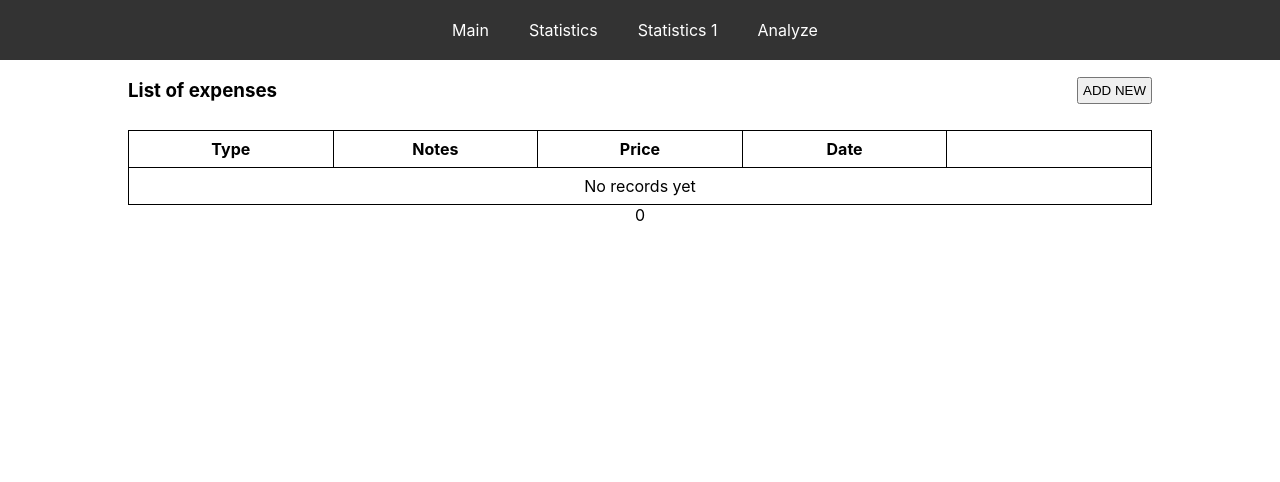
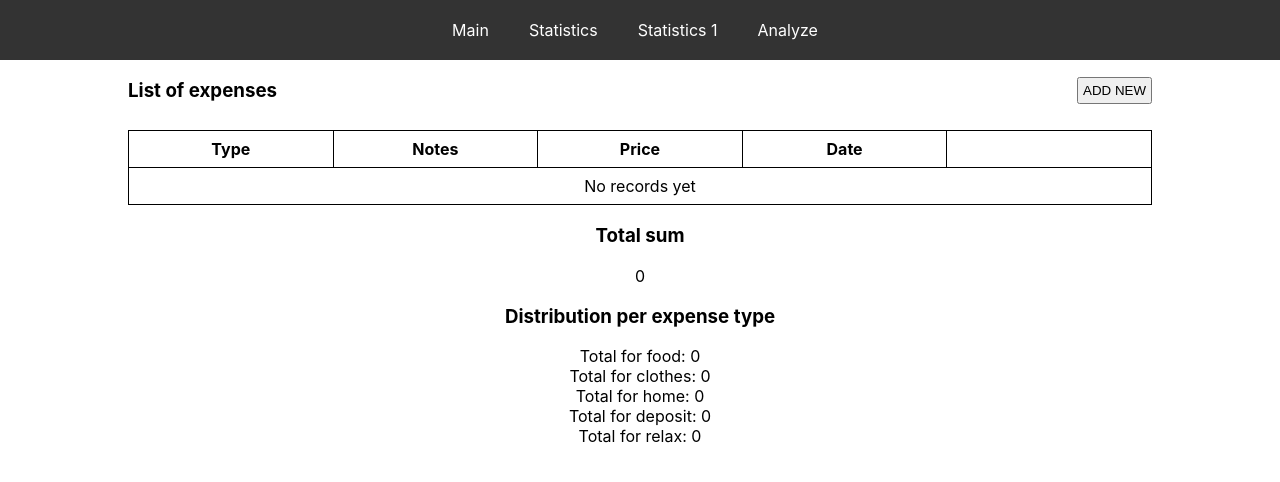
Before and after one commit to t-anpilov/expenses, a React (Create React App) app: page / in a window 1280 px wide. Shown: the top 482 px of the page. Built offline with nearby package versions, Linux system fonts and the light colour scheme.

Commit message:
added distribution per type for all expenses

```diff
--- a/src/components/List.tsx
+++ b/src/components/List.tsx
@@ -1,7 +1,6 @@
 import React, { useState } from 'react';
 import { useAppSelector } from '../store/store';
 import { SingleArticle } from './SingleArticle';
-//import { Statistics } from './Statistic';
 import { Add } from './Add';
 
 
--- a/src/components/Statistic.tsx
+++ b/src/components/Statistic.tsx
@@ -1,9 +1,12 @@
 import React from 'react';
 import { useAppSelector } from '../store/store';
+import { expenseTypes } from './Add';
 
 export const Statistics = () => {
 
     const articles = useAppSelector(state => state.article.articles);
+
+    const typeValues = Object.keys(expenseTypes).map(key => expenseTypes[key as keyof typeof expenseTypes]);
 
     const expensesTotal = () => {
         let sum: number = 0;
@@ -15,7 +18,45 @@ export const Statistics = () => {
         return sum;
     };
 
+    const expenseByType = (type: expenseTypes) => {
+        let sum: number = 0;
+        if (articles) {
+            sum = articles.reduce((total, item) => {
+                if (type === item.type) {
+                    return total + item.cost;
+                } else {
+                    return total
+                }
+            }, 0);
+        }
+        return (
+            <div key={type}>
+                <span>Total for {type}: </span>
+                <span> {sum} </span>
+            </div>
+        )
+    };
+
+    const distributeByType = () => {
+        let childNodes = [];
+        for (const type of typeValues) {
+            childNodes.push(expenseByType(type))
+        };
+        return childNodes;
+    };
+
     return (
-        <div> {expensesTotal() } </div>
+        <div>
+            <section>
+                <h3>Total sum</h3>
+                <div> {expensesTotal()}  </div>
+            </section>
+            <section>
+                <h3>Distribution per expense type</h3>
+                <div>
+                    { distributeByType() }
+                </div>
+            </section>
+        </div>
     )
 };
```
